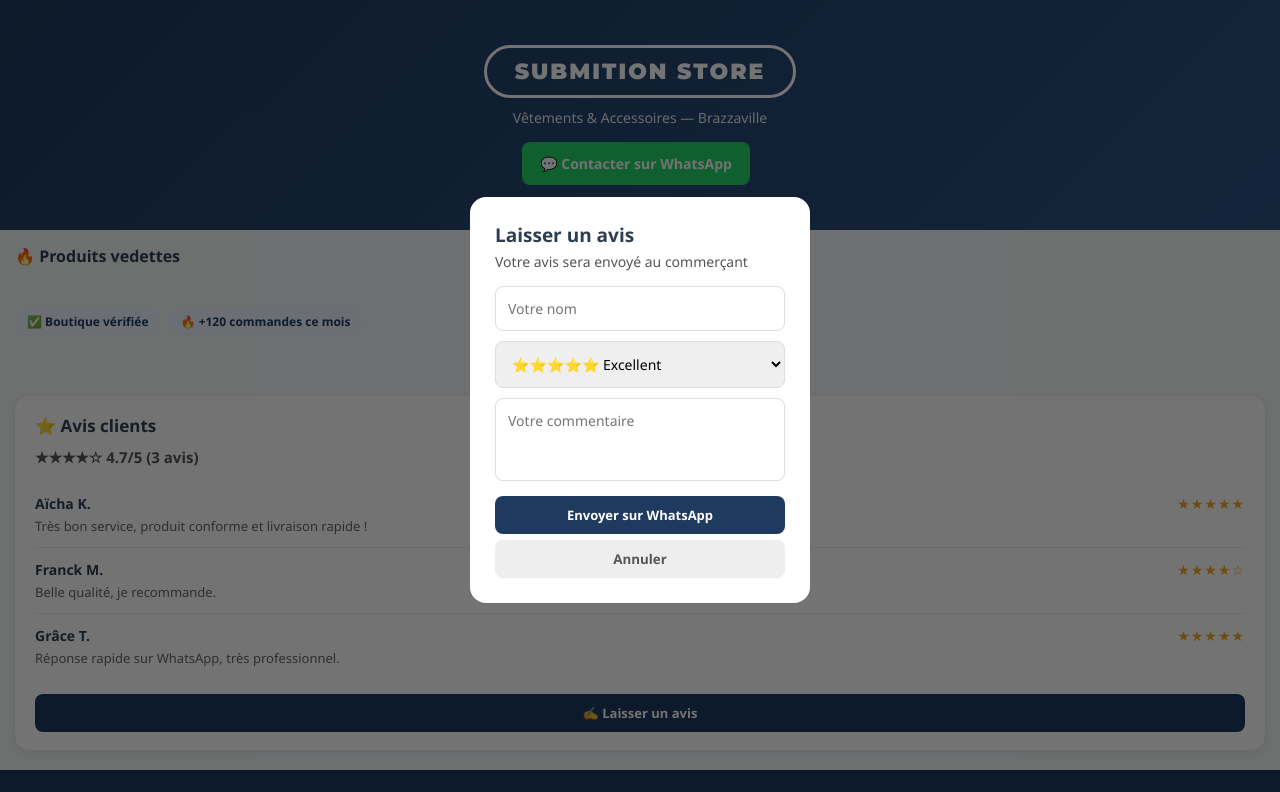
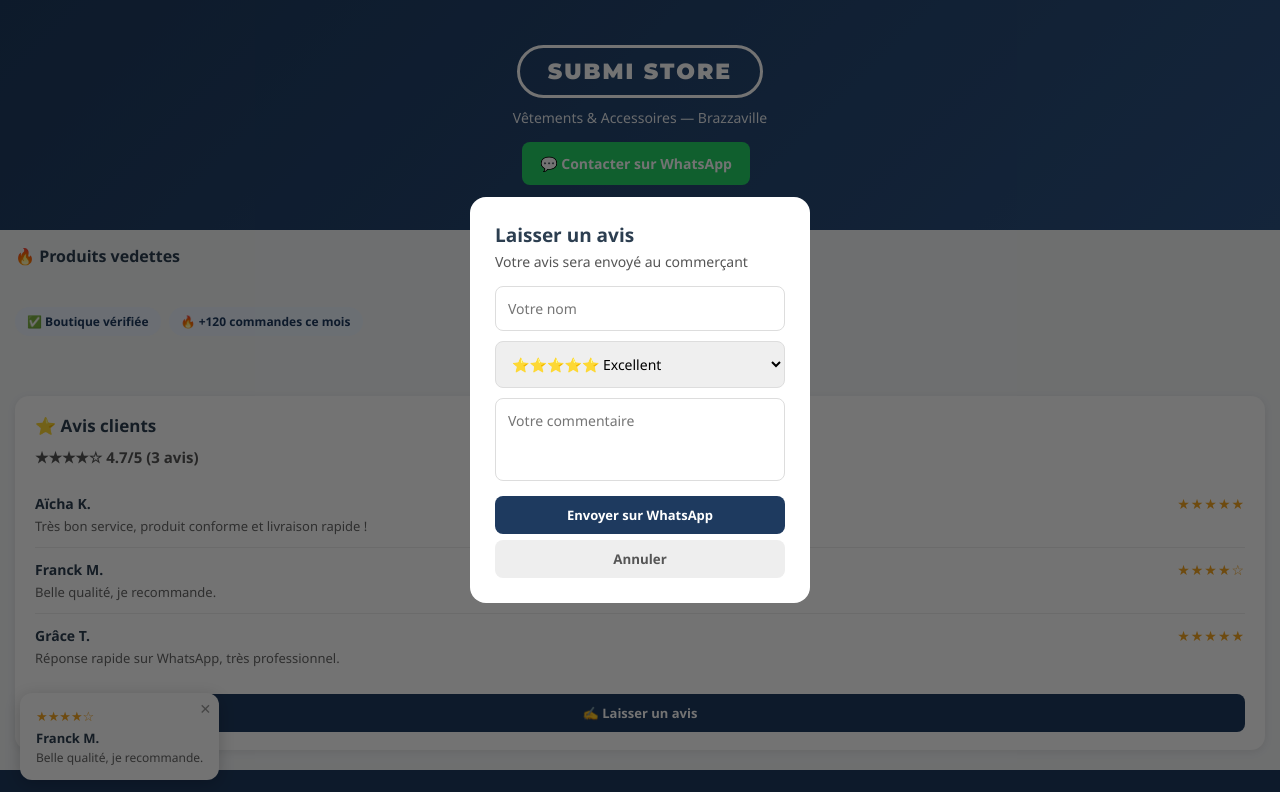
Before and after one commit to velour-cyber/boutique-en-ligne, a website: page public/index.html in a window 1280 px wide. Both pictures are taken after a click on the button "✍️ Laisser un avis". Shown: the top 792 px of the page. Drawn offline with Linux system fonts and the light colour scheme; no server answers.

Commit message:
Design amélioré : bannière, badges, avis, réorganisation, page admin

```diff
--- a/public/index.html
+++ b/public/index.html
@@ -80,6 +80,12 @@
       <img id="image-agrandie" src="" alt="Aperçu produit">
     </div>
   </div>
+  <div id="toast-avis" class="toast-avis cachee">
+    <button class="toast-fermer" onclick="fermerToast()">✕</button>
+    <div class="toast-etoiles" id="toast-etoiles"></div>
+    <p class="toast-nom" id="toast-nom"></p>
+    <p class="toast-commentaire" id="toast-commentaire"></p>
+  </div>
 
   <script src="script.js"></script>
 </body>
--- a/public/script.js
+++ b/public/script.js
@@ -1,10 +1,10 @@
 // Infos de la boutique — à modifier pour chaque client
 const boutique = {
-  nom: "SUBMITION STORE",
+  nom: "SUBMI STORE",
   description: "Vêtements & Accessoires — Brazzaville",
   adresse: "Avenue de la Paix, Brazzaville",
   horaires: "Lun-Sam, 8h - 19h",
-  whatsapp: "242XXXXXXXXX",
+  whatsapp: "242067301532",
   mapsLien: "https://www.google.com/maps/search/?api=1&query=Avenue+de+la+Paix+Brazzaville"
 };
 
@@ -18,6 +18,8 @@ const avis = [
 let produits = [];
 let produitSelectionne = null;
 let intervalDefilement = null;
+let indexToast = 0;
+let intervalToast = null;
 
 // Remplit les infos de la boutique dans le HTML
 function afficherInfosBoutique() {
@@ -86,22 +88,24 @@ function afficherCarrousel() {
   demarrerDefilementAuto();
 }
 
-// Défilement automatique du carrousel
+// Défilement automatique du carrousel, en va-et-vient
 function demarrerDefilementAuto() {
   const carrousel = document.getElementById('carrousel-produits');
   if (!carrousel || carrousel.children.length === 0) return;
 
   if (intervalDefilement) clearInterval(intervalDefilement);
 
+  let sens = 1;
+
   intervalDefilement = setInterval(() => {
     const largeurItem = carrousel.children[0].offsetWidth + 12;
-    const finAtteinte = carrousel.scrollLeft + carrousel.clientWidth >= carrousel.scrollWidth - 5;
+    const finDroite = carrousel.scrollLeft + carrousel.clientWidth >= carrousel.scrollWidth - 5;
+    const finGauche = carrousel.scrollLeft <= 5;
 
-    if (finAtteinte) {
-      carrousel.scrollTo({ left: 0, behavior: 'smooth' });
-    } else {
-      carrousel.scrollBy({ left: largeurItem, behavior: 'smooth' });
-    }
+    if (finDroite) sens = -1;
+    if (finGauche) sens = 1;
+
+    carrousel.scrollBy({ left: largeurItem * sens, behavior: 'smooth' });
   }, 2500);
 
   carrousel.addEventListener('touchstart', () => clearInterval(intervalDefilement));
@@ -144,6 +148,36 @@ function afficherAvis() {
 
   const moyenne = (avis.reduce((total, a) => total + a.note, 0) / avis.length).toFixed(1);
   noteMoyenneDiv.innerHTML = `${genererEtoiles(Math.floor(moyenne))} ${moyenne}/5 (${avis.length} avis)`;
+}
+
+// Petite fenêtre "toast" en bas avec les avis qui défilent
+function demarrerToastAvis() {
+  if (avis.length === 0) return;
+
+  afficherToastSuivant();
+  intervalToast = setInterval(afficherToastSuivant, 6000);
+}
+
+function afficherToastSuivant() {
+  const toast = document.getElementById('toast-avis');
+  const a = avis[indexToast];
+
+  document.getElementById('toast-etoiles').textContent = genererEtoiles(a.note);
+  document.getElementById('toast-nom').textContent = a.nom;
+  document.getElementById('toast-commentaire').textContent = a.commentaire;
+
+  toast.classList.remove('cachee');
+
+  setTimeout(() => {
+    toast.classList.add('cachee');
+  }, 4000);
+
+  indexToast = (indexToast + 1) % avis.length;
+}
+
+function fermerToast() {
+  document.getElementById('toast-avis').classList.add('cachee');
+  clearInterval(intervalToast);
 }
 
 // Ouvre le formulaire de commande
@@ -219,3 +253,4 @@ Commentaire : ${commentaire}`;
 afficherInfosBoutique();
 chargerProduits();
 afficherAvis();
+demarrerToastAvis();
--- a/public/style.css
+++ b/public/style.css
@@ -462,3 +462,52 @@ footer p {
   color: #1e3a5f;
   text-align: center;
 }
+.toast-avis {
+  position: fixed;
+  bottom: 20px;
+  left: 20px;
+  max-width: 260px;
+  background-color: white;
+  border-radius: 12px;
+  padding: 14px 16px;
+  box-shadow: 0 4px 16px rgba(0,0,0,0.2);
+  z-index: 90;
+  animation: glisserEntrer 0.3s ease;
+}
+
+.toast-avis.cachee {
+  display: none;
+}
+
+@keyframes glisserEntrer {
+  from { opacity: 0; transform: translateY(20px); }
+  to { opacity: 1; transform: translateY(0); }
+}
+
+.toast-fermer {
+  position: absolute;
+  top: 6px;
+  right: 8px;
+  background: none;
+  border: none;
+  color: #999;
+  font-size: 14px;
+  cursor: pointer;
+}
+
+.toast-etoiles {
+  color: #f5a623;
+  font-size: 13px;
+  margin-bottom: 4px;
+}
+
+.toast-nom {
+  font-weight: 600;
+  font-size: 13px;
+  margin-bottom: 2px;
+}
+
+.toast-commentaire {
+  font-size: 12px;
+  color: #666;
+}
```
